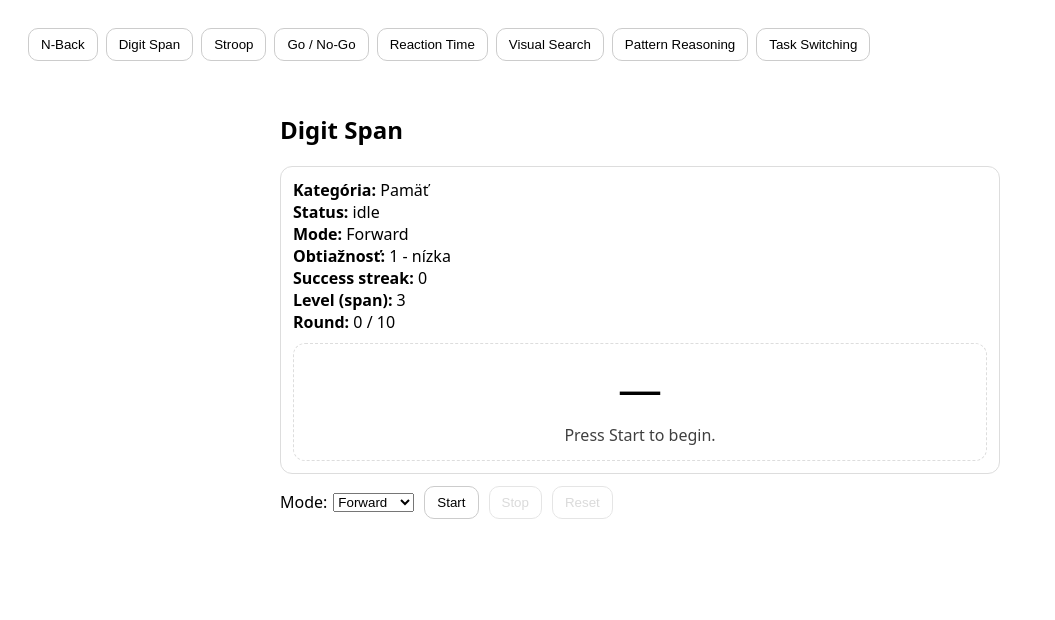
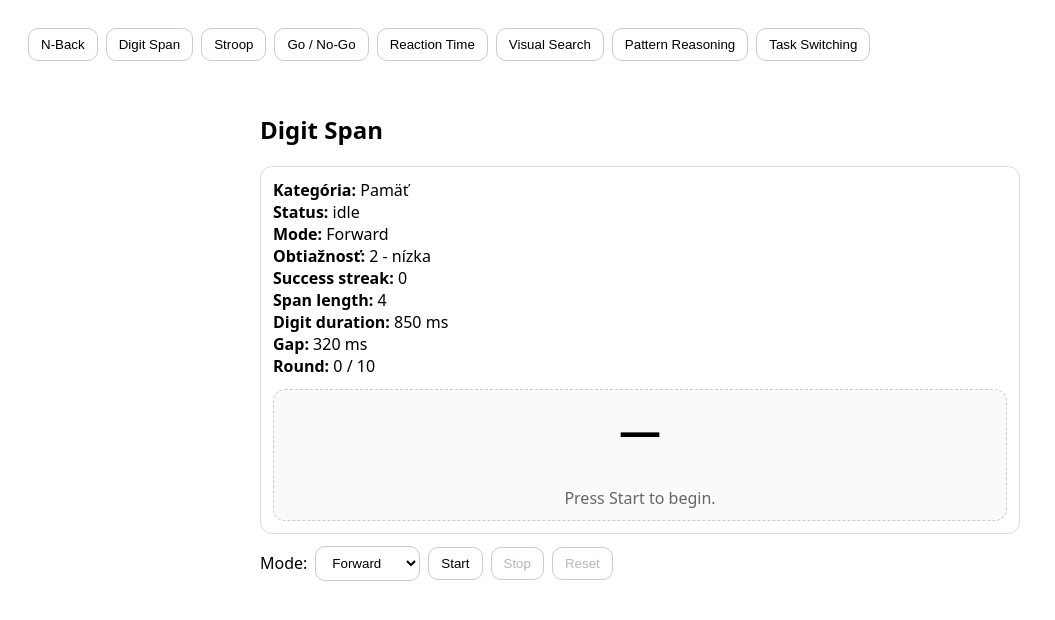
Before and after one commit to geniuusxgod/Interaktivne-aplikacie-na-rozvoj-kognitivnych-zrucnosti, a Vue app: page / in a window 1280 px wide. Both pictures are taken after a click on the button "Digit Span". Shown: the top 620 px of the page, without its empty margins (0-1055 px from the left). Built offline with nearby package versions, Linux system fonts and the light colour scheme.

Commit message:
rework digit span adaptive difficulty

```diff
--- a/src/components/DigitSpan.vue
+++ b/src/components/DigitSpan.vue
@@ -8,7 +8,9 @@
       <div><b>Mode:</b> {{ modeLabel }}</div>
       <div><b>Obtiažnosť:</b> {{ difficultyLabel }}</div>
       <div><b>Success streak:</b> {{ successStreak }}</div>
-      <div><b>Level (span):</b> {{ spanLength }}</div>
+      <div><b>Span length:</b> {{ levelConfig.spanLength }}</div>
+      <div><b>Digit duration:</b> {{ levelConfig.digitDurationMs }} ms</div>
+      <div><b>Gap:</b> {{ levelConfig.gapMs }} ms</div>
       <div><b>Round:</b> {{ trialIndex }} / {{ totalRounds }}</div>
 
       <div class="stimulusBox" v-if="phase === 'showing'">
@@ -50,7 +52,7 @@
         />
         <button @click="submitAnswer">Submit</button>
       </div>
-      <div class="hint">Tip: you can type without spaces.</div>
+      <div class="hint">Tip: write digits without spaces.</div>
     </div>
 
     <div v-if="lastFeedback" class="feedback" :class="lastFeedback.kind">
@@ -64,6 +66,7 @@
         <li>Accuracy: {{ summary.accuracy.toFixed(1) }}%</li>
         <li>Correct rounds: {{ summary.correctRounds }} / {{ summary.totalRounds }}</li>
         <li>Avg answer time: {{ summary.avgAnswerTimeMs === null ? "—" : summary.avgAnswerTimeMs.toFixed(0) + " ms" }}</li>
+        <li>Final difficulty: {{ summary.finalDifficulty }}</li>
       </ul>
 
       <details>
@@ -105,23 +108,45 @@ const {
   updateDifficulty
 } = useAdaptiveDifficulty({
   minDifficulty: 1,
-  maxDifficulty: 5,
-  startDifficulty: 1,
-  successThreshold: 2
+  maxDifficulty: 10,
+  startDifficulty: 2,
+  fastThresholdMs: 2200,
+  slowThresholdMs: 9000,
+  targetAccuracyMin: 0.72,
+  targetAccuracyMax: 0.92,
+  windowSize: 4,
+  evaluateEvery: 2,
+  scoreIncreaseThreshold: 78,
+  scoreDecreaseThreshold: 48,
+  maxPendingPenalty: 2
 });
 
 const mode = ref("forward");
 const totalRounds = ref(10);
 
-const digitDurationMs = ref(650);
-const gapMs = ref(250);
+const difficultySettings = [
+  { spanLength: 3, digitDurationMs: 900, gapMs: 350 },
+  { spanLength: 4, digitDurationMs: 850, gapMs: 320 },
+  { spanLength: 4, digitDurationMs: 760, gapMs: 300 },
+  { spanLength: 5, digitDurationMs: 720, gapMs: 280 },
+  { spanLength: 5, digitDurationMs: 650, gapMs: 260 },
+  { spanLength: 6, digitDurationMs: 620, gapMs: 240 },
+  { spanLength: 6, digitDurationMs: 560, gapMs: 220 },
+  { spanLength: 7, digitDurationMs: 520, gapMs: 200 },
+  { spanLength: 7, digitDurationMs: 470, gapMs: 180 },
+  { spanLength: 8, digitDurationMs: 430, gapMs: 160 }
+];
 
-const spanLength = computed(() => 2 + difficulty.value);
+const levelConfig = computed(() => {
+  const index = Math.max(0, Math.min(difficultySettings.length - 1, difficulty.value - 1));
+  return difficultySettings[index];
+});
+
 const currentSequence = ref([]);
 const displayDigit = ref("");
 const answer = ref("");
 
-const shownAtMs = ref(null);
+const answerShownAtMs = ref(null);
 const answeredAtMs = ref(null);
 
 const lastFeedback = ref(null);
@@ -138,7 +163,7 @@ function reset() {
   currentSequence.value = [];
   displayDigit.value = "";
   answer.value = "";
-  shownAtMs.value = null;
+  answerShownAtMs.value = null;
   answeredAtMs.value = null;
   lastFeedback.value = null;
 }
@@ -161,12 +186,16 @@ function randomDigit() {
 
 function generateSequence(len) {
   const seq = [];
-  for (let i = 0; i < len; i++) seq.push(randomDigit());
+  for (let i = 0; i < len; i++) {
+    seq.push(randomDigit());
+  }
   return seq;
 }
 
 function expectedAnswer(seq) {
-  return mode.value === "forward" ? seq.join("") : [...seq].reverse().join("");
+  return mode.value === "forward"
+    ? seq.join("")
+    : [...seq].reverse().join("");
 }
 
 const modeLabel = computed(() => (mode.value === "forward" ? "Forward" : "Backward"));
@@ -182,10 +211,9 @@ function nextDigitSpanRound() {
   displayDigit.value = "";
 
   nextTrial();
-  currentSequence.value = generateSequence(spanLength.value);
+  currentSequence.value = generateSequence(levelConfig.value.spanLength);
 
   phase.value = "showing";
-  shownAtMs.value = nowMs();
 
   let i = 0;
 
@@ -195,17 +223,17 @@ function nextDigitSpanRound() {
     if (i >= currentSequence.value.length) {
       displayDigit.value = "";
       phase.value = "answering";
-      shownAtMs.value = nowMs();
+      answerShownAtMs.value = nowMs();
       return;
     }
 
     displayDigit.value = currentSequence.value[i];
-    i++;
+    i += 1;
 
     setManagedTimeout(() => {
       displayDigit.value = "";
-      setManagedTimeout(showNext, gapMs.value);
-    }, digitDurationMs.value);
+      setManagedTimeout(showNext, levelConfig.value.gapMs);
+    }, levelConfig.value.digitDurationMs);
   }
 
   showNext();
@@ -218,18 +246,32 @@ function submitAnswer() {
 
   const given = (answer.value || "").replace(/\s+/g, "");
   const expected = expectedAnswer(currentSequence.value);
+
   const correct = given === expected;
-  const rtMs = shownAtMs.value !== null ? Math.max(0, answeredAtMs.value - shownAtMs.value) : null;
+  const rtMs = answerShownAtMs.value !== null
+    ? Math.max(0, answeredAtMs.value - answerShownAtMs.value)
+    : null;
+
+  const charsCorrect = given.length === expected.length
+    ? [...given].filter((digit, idx) => digit === expected[idx]).length
+    : [...given].filter((digit, idx) => digit === expected[idx]).length;
+
+  const partialAccuracy = expected.length
+    ? charsCorrect / expected.length
+    : 0;
 
   addResponse({
     round: trialIndex.value,
     mode: mode.value,
     difficulty: difficulty.value,
-    span: spanLength.value,
+    span: levelConfig.value.spanLength,
+    digitDurationMs: levelConfig.value.digitDurationMs,
+    gapMs: levelConfig.value.gapMs,
     sequence: currentSequence.value.join(""),
     expected,
     given,
     correct,
+    partialAccuracy,
     answerTimeMs: rtMs,
     timestampMs: Date.now()
   });
@@ -238,7 +280,13 @@ function submitAnswer() {
     ? { kind: "ok", text: "Correct" }
     : { kind: "bad", text: `Incorrect (expected: ${expected})` };
 
-  updateDifficulty(correct);
+  updateDifficulty({
+    aggregate: true,
+    accuracy: correct ? 1 : partialAccuracy,
+    avgRTms: rtMs,
+    penalty: correct ? 0 : 0.14,
+    sampleCount: 1
+  });
 
   phase.value = "showing";
   setManagedTimeout(() => {
@@ -258,23 +306,38 @@ const summary = computed(() => {
 
   let maxSpanReached = 0;
   for (const r of recs) {
-    if (r.correct) maxSpanReached = Math.max(maxSpanReached, r.span);
+    if (r.correct && r.span > maxSpanReached) {
+      maxSpanReached = r.span;
+    }
   }
 
-  const times = recs.map(r => r.answerTimeMs).filter(t => typeof t === "number");
-  const avgAnswerTimeMs = times.length ? times.reduce((a, b) => a + b, 0) / times.length : null;
+  const answerTimes = recs
+    .map(r => r.answerTimeMs)
+    .filter(v => v !== null && v !== undefined);
 
-  return { totalRounds: total, correctRounds, accuracy, maxSpanReached, avgAnswerTimeMs };
+  const avgAnswerTimeMs = answerTimes.length
+    ? answerTimes.reduce((a, b) => a + b, 0) / answerTimes.length
+    : null;
+
+  return {
+    maxSpanReached,
+    accuracy,
+    correctRounds,
+    totalRounds: total,
+    avgAnswerTimeMs,
+    finalDifficulty: difficulty.value
+  };
 });
 
 const payload = computed(() =>
   buildPayload(summary.value, {
-    mode: mode.value,
     difficulty: difficulty.value,
     settings: {
       totalRounds: totalRounds.value,
-      digitDurationMs: digitDurationMs.value,
-      gapMs: gapMs.value,
+      mode: mode.value,
+      spanLength: levelConfig.value.spanLength,
+      digitDurationMs: levelConfig.value.digitDurationMs,
+      gapMs: levelConfig.value.gapMs,
       adaptive: true
     }
   })
@@ -282,22 +345,114 @@ const payload = computed(() =>
 </script>
 
 <style scoped>
-.module { max-width: 720px; margin: 0 auto; padding: 16px; font-family: system-ui, -apple-system, Segoe UI, Roboto, Arial; }
-.panel { border: 1px solid #ddd; border-radius: 12px; padding: 12px; margin: 12px 0; }
-.stimulusBox { margin-top: 10px; padding: 14px; border: 1px dashed #ddd; border-radius: 12px; text-align: center; }
-.stimulus { font-size: 44px; min-height: 56px; display: flex; align-items: center; justify-content: center; }
-.subhint { opacity: 0.75; margin-top: 6px; }
-.controls { display: flex; gap: 10px; flex-wrap: wrap; align-items: center; margin: 12px 0; }
-.select { display: inline-flex; gap: 6px; align-items: center; }
-.answer { border: 1px solid #eee; border-radius: 12px; padding: 12px; }
-.answerRow { display: flex; gap: 8px; align-items: center; flex-wrap: wrap; }
-.input { padding: 8px 10px; border-radius: 10px; border: 1px solid #ccc; min-width: 220px; }
-button { padding: 8px 12px; border-radius: 10px; border: 1px solid #ccc; background: #fff; cursor: pointer; }
-button:disabled { opacity: 0.5; cursor: not-allowed; }
-.hint { margin-top: 8px; opacity: 0.8; }
-.feedback { margin-top: 10px; padding: 10px 12px; border-radius: 12px; border: 1px solid #eee; }
-.feedback.ok { background: #f0fdf4; }
-.feedback.bad { background: #fef2f2; }
-.results { border-top: 1px solid #eee; margin-top: 16px; padding-top: 12px; }
-.pre { white-space: pre-wrap; font-size: 12px; background: #fafafa; padding: 12px; border-radius: 12px; border: 1px solid #eee; }
+.module {
+  max-width: 760px;
+  margin: 0 auto;
+  padding: 16px;
+  font-family: system-ui, -apple-system, Segoe UI, Roboto, Arial;
+}
+
+.panel {
+  border: 1px solid #ddd;
+  border-radius: 12px;
+  padding: 12px;
+  margin-bottom: 12px;
+}
+
+.stimulusBox {
+  margin-top: 12px;
+  border: 1px dashed #ccc;
+  border-radius: 12px;
+  min-height: 130px;
+  display: grid;
+  place-items: center;
+  background: #fafafa;
+}
+
+.stimulus {
+  font-size: 42px;
+  font-weight: 700;
+}
+
+.subhint {
+  color: #666;
+  margin-top: 6px;
+}
+
+.controls {
+  display: flex;
+  gap: 8px;
+  flex-wrap: wrap;
+  align-items: center;
+  margin-bottom: 12px;
+}
+
+.select {
+  display: flex;
+  gap: 8px;
+  align-items: center;
+}
+
+.answer {
+  margin: 14px 0;
+}
+
+.answerRow {
+  display: flex;
+  gap: 8px;
+  flex-wrap: wrap;
+}
+
+.input {
+  min-width: 260px;
+  padding: 10px 12px;
+  border: 1px solid #ccc;
+  border-radius: 10px;
+}
+
+button,
+select {
+  padding: 8px 12px;
+  border-radius: 10px;
+  border: 1px solid #ccc;
+  background: white;
+}
+
+.feedback {
+  margin-top: 10px;
+  padding: 10px 12px;
+  border-radius: 10px;
+}
+
+.feedback.ok {
+  background: #ecfdf5;
+  color: #166534;
+  border: 1px solid #bbf7d0;
+}
+
+.feedback.bad {
+  background: #fef2f2;
+  color: #991b1b;
+  border: 1px solid #fecaca;
+}
+
+.hint {
+  color: #666;
+  margin-top: 6px;
+}
+
+.results {
+  margin-top: 18px;
+  border-top: 1px solid #eee;
+  padding-top: 12px;
+}
+
+.pre {
+  white-space: pre-wrap;
+  font-size: 12px;
+  background: #fafafa;
+  padding: 12px;
+  border-radius: 12px;
+  border: 1px solid #eee;
+}
 </style>
```
